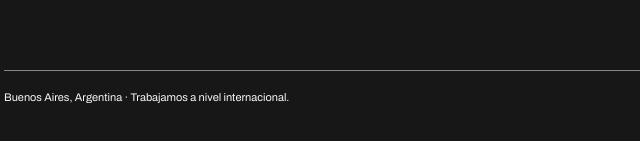
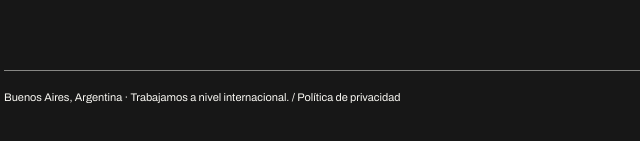
Before and after one commit to apreslab/apreslab.github.io, a plain HTML site: page es/thanks.html in a window 1280 px wide. Shown: the part 649-790 px from the top of the page, 60-700 px from the left. Drawn offline with Linux system fonts and the light colour scheme.

Commit message:
deploy(privacy): publish bilingual privacy notice (es/thanks.html)

```diff
--- a/es/thanks.html
+++ b/es/thanks.html
@@ -30,7 +30,7 @@
       <p>Nos pondremos en contacto pronto.</p>
       <a class="thanks-page__back" href="./index.html"><svg class="ui-icon ui-icon--left" viewBox="0 0 24 24" fill="none" stroke="currentColor" stroke-width="1.5" stroke-linecap="round" stroke-linejoin="round" aria-hidden="true" focusable="false"><path d="M19 12H5 M12 19l-7-7 7-7"/></svg> Volver al inicio</a>
     </div>
-    <footer class="thanks-page__footer">Buenos Aires, Argentina · Trabajamos a nivel internacional.</footer>
+    <footer class="thanks-page__footer">Buenos Aires, Argentina · Trabajamos a nivel internacional. <span class="footer__legal-sep" aria-hidden="true">/</span> <a class="footer__privacy-link" href="./privacidad/">Política de privacidad</a></footer>
   </main>
 </body>
 </html>
```
